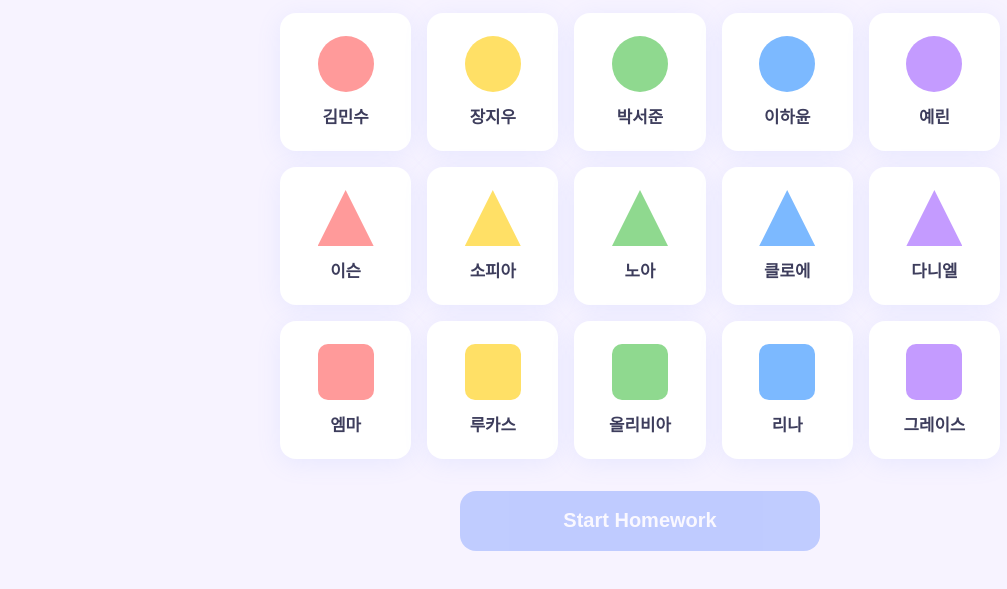
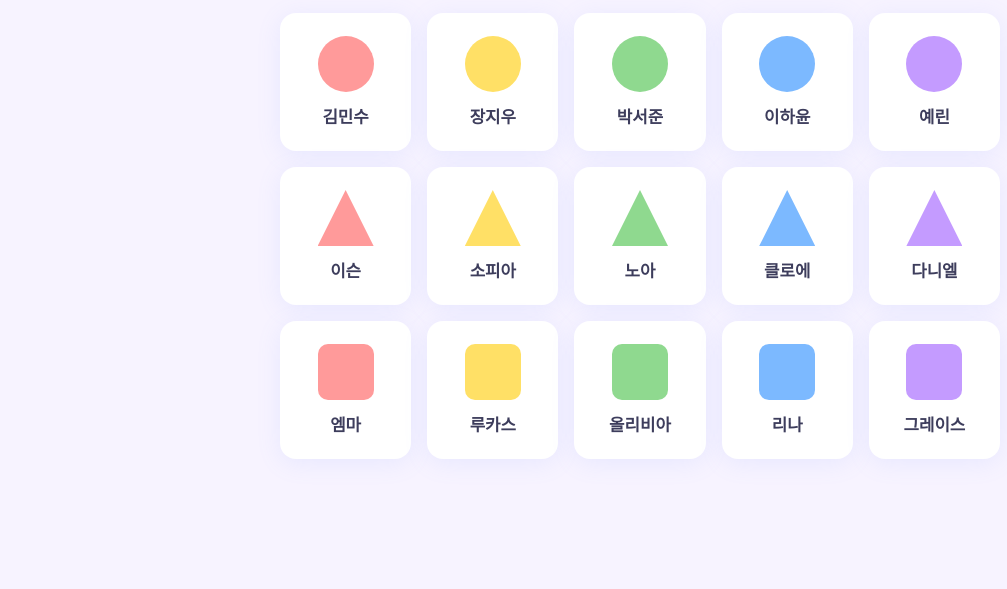
Before and after one commit to chococatus/Homework2627, a plain HTML site: page index.html in a window 1280 px wide. Shown: the part 153-742 px from the top of the page, without its empty margins (0-1007 px from the left). Drawn offline with Linux system fonts and the light colour scheme.

Commit message:
v0.5 remove student start button

```diff
--- a/index.html
+++ b/index.html
@@ -20,9 +20,6 @@
     <section id="selection-view" class="view" hidden>
       <h1 class="view-title">Who are you?</h1>
       <div id="student-grid" class="student-grid"></div>
-      <button id="start-button" class="btn btn--primary" type="button" disabled>
-        Start Homework
-      </button>
     </section>
 
     <!-- Return visit: welcome back the saved student -->
@@ -53,7 +50,7 @@
       </button>
     </section>
 
-    <!-- Temporary placeholder until real homework pages are built -->
+    <!-- Homework study screen -->
     <section id="placeholder-view" class="view" hidden>
       <h1 class="view-title">This Week's Homework</h1>
       <p class="placeholder-message">Homework coming soon!</p>
```
